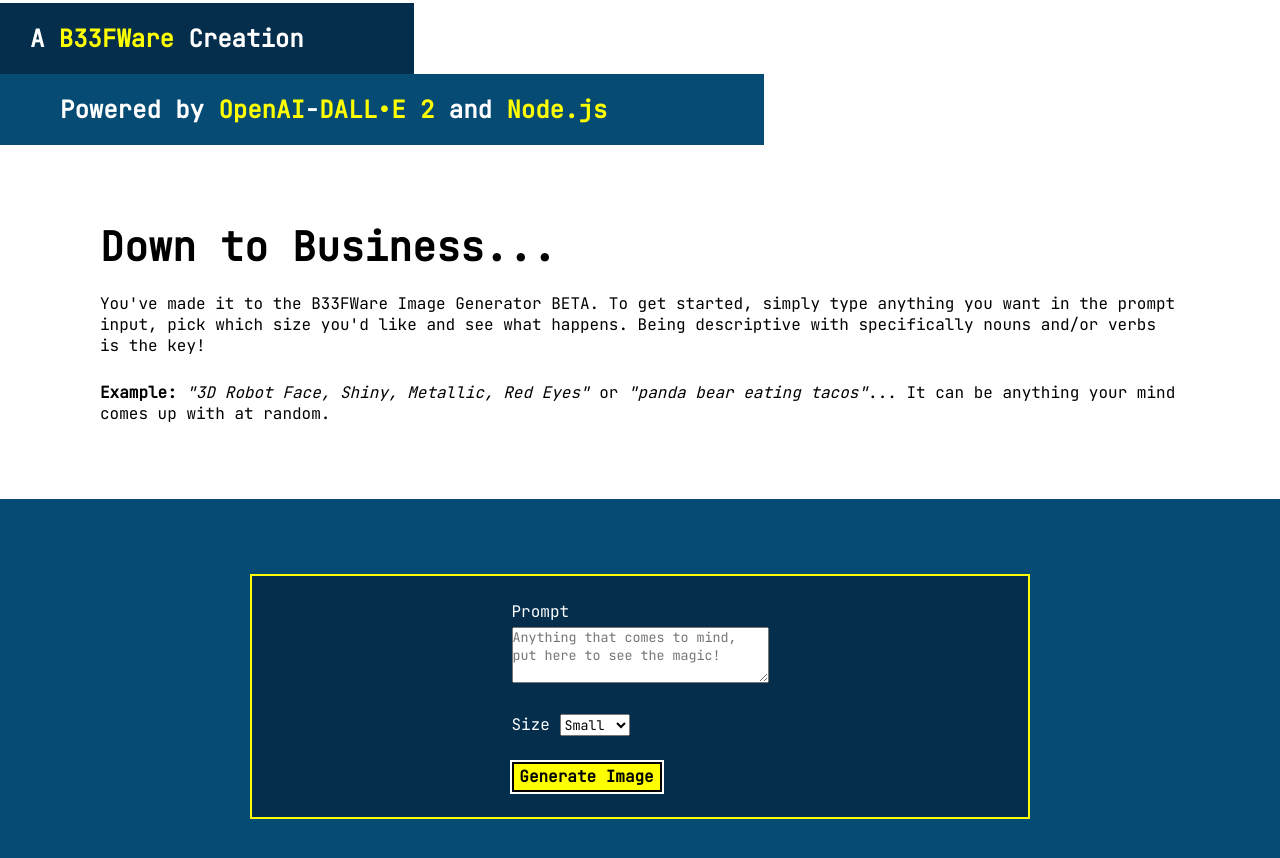
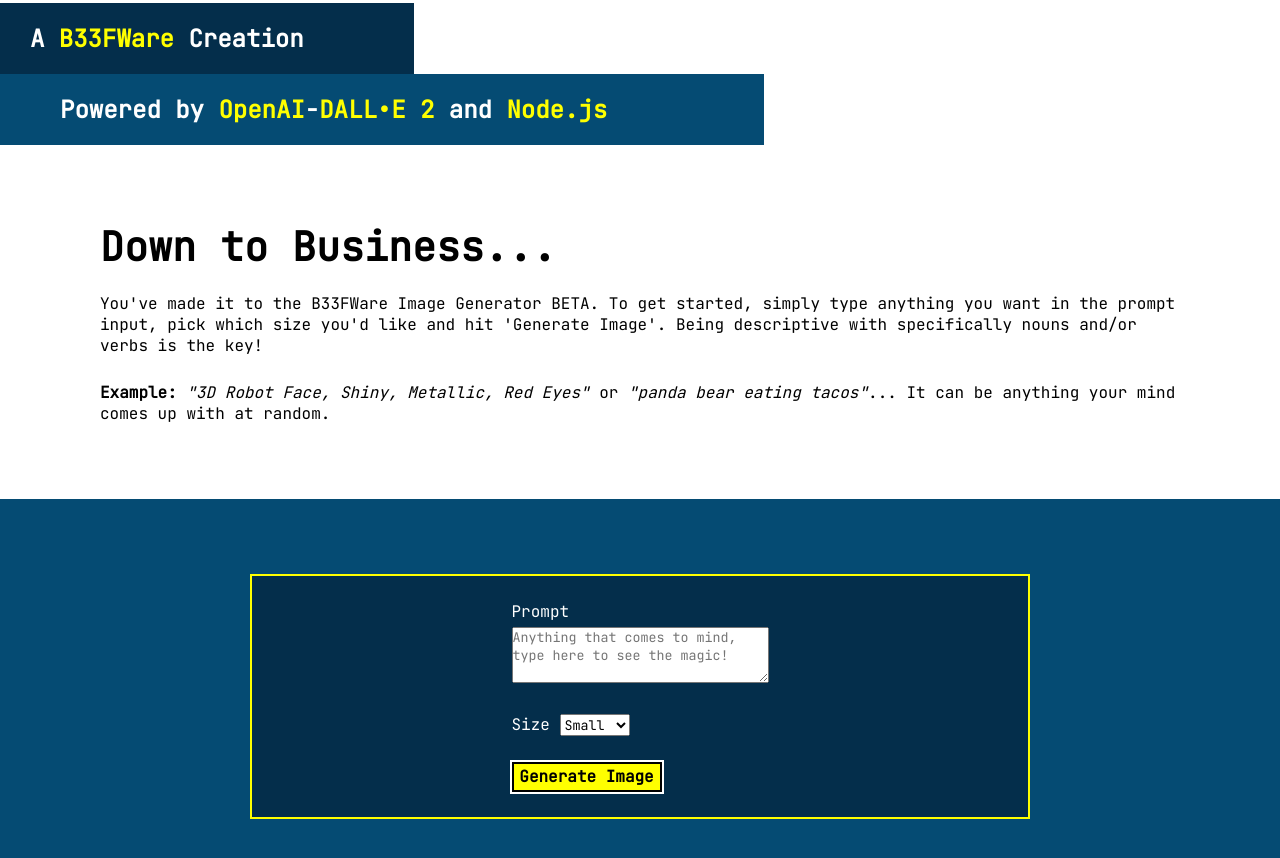
Before and after one commit to s-b-t/ai-image-generator, a website: page public/index.html in a window 1280 px wide. Shown: the part 861-1719 px from the top of the page. Drawn offline with Linux system fonts and the light colour scheme.

Commit message:
modified: index.html

```diff
--- a/public/index.html
+++ b/public/index.html
@@ -43,7 +43,7 @@
     </div>
     <section>
         <h2>Down to Business...</h2>
-        <p>You've made it to the B33FWare Image Generator BETA. To get started, simply type anything you want in the prompt input, pick which size you'd like and see what happens. Being descriptive with specifically nouns and/or verbs is the key!</p>
+        <p>You've made it to the B33FWare Image Generator BETA. To get started, simply type anything you want in the prompt input, pick which size you'd like and hit 'Generate Image'. Being descriptive with specifically nouns and/or verbs is the key!</p>
         <div class="mt-2">
             <p><span class="bold">Example: </span><span class="italic">"3D Robot Face, Shiny, Metallic, Red Eyes"</span> or <span class="italic">"panda bear eating tacos"</span>... It can be anything your mind comes up with at random.</p>
         </div>
@@ -55,7 +55,7 @@
                     <label class="white" for="prompt" id="prompt">Prompt</label>
                 </div>
                 <div class="mb-2">
-                    <textarea id="prompt "name="prompt" cols="30" rows="3" placeholder="Anything that comes to mind, put here to see the magic!"></textarea>
+                    <textarea id="prompt "name="prompt" cols="30" rows="3" placeholder="Anything that comes to mind, type here to see the magic!"></textarea>
                 </div>
                 <div class="mb-2">
                     <label class="white" for="size" id="size">Size</label>
```
